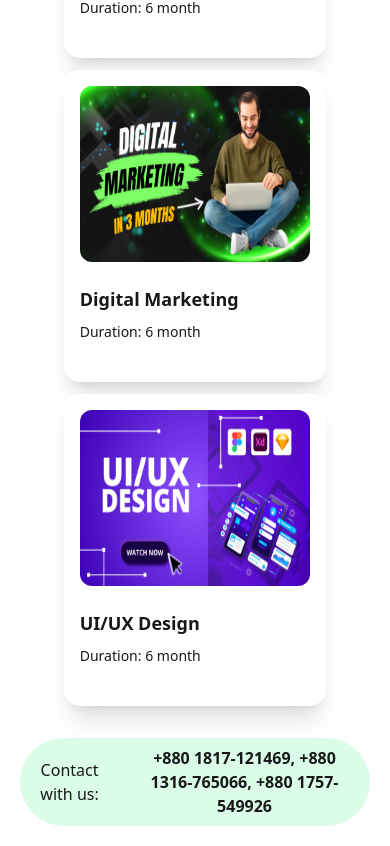
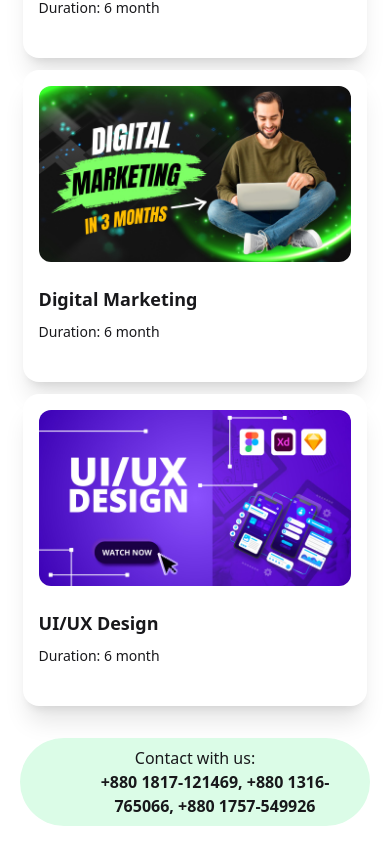
Before and after one commit to Newajdev/SEF-Website-client, a Next.js app: page / in a window 390 px wide. Shown: the part 1174-2020 px from the top of the page. Built offline with nearby package versions, Linux system fonts and the light colour scheme.

Commit message:
layout responsive

```diff
--- a/src/app/page.js
+++ b/src/app/page.js
@@ -72,7 +72,7 @@ export default function Home() {
       <p className="text-2xl uppercase text-red-500">our Website is under Constraction Please Stay with us</p>
 
 
-      <div className="mt-5 w-[75%] mx-auto rounded-2xl">
+      <div className="mt-5 lg:w-[75%]  mx-auto rounded-2xl">
         <h1 className="text-2xl font-bold uppercase">
           our Courses
         </h1>
@@ -102,7 +102,7 @@ export default function Home() {
         </div>
       </div>
 
-      <div className="px-5 py-2 text-center  bg-green-100 border-none rounded-full flex items-center justify-center">
+      <div className="px-5 py-2 text-center  bg-green-100 border-none rounded-full flex lg:flex-row  flex-col items-center justify-center">
         <p className="lg:text-3xl">Contact with us:</p>
       <p className="ml-10 font-bold lg:text-3xl">+880 1817-121469, +880 1316-765066, +880 1757-549926</p>
       </div>
```
